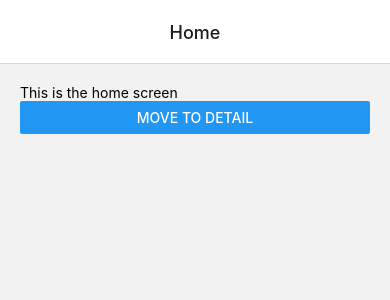
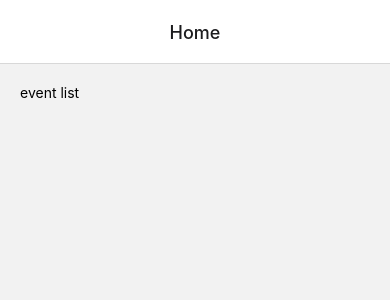
Before and after one commit to rypptc/events, a React Native app in the folder events-app/: screen /Home in a window 390 px wide. Shown: the top 300 px of the page. Built offline with nearby package versions, Linux system fonts and the light colour scheme.

Commit message:
add data folder and dummy data, add components events folders, add event item and event list templates

```diff
--- /dev/null
+++ b/events-app/components/events/event-list.js
@@ -0,0 +1,11 @@
+import { Text, View } from "react-native";
+
+const EventList = () => {
+  return (
+    <View>
+      <Text>event list</Text>
+    </View>
+  );
+}
+
+export default EventList;
--- a/events-app/screens/home-screen.js
+++ b/events-app/screens/home-screen.js
@@ -1,12 +1,12 @@
 import { useNavigation } from "@react-navigation/native";
 import { View, Text, StyleSheet, Button } from "react-native";
+import EventList from "../components/events/event-list";
 
 const HomeScreen = () => {
   const navigation = useNavigation();
   return (
     <View style={styles.screen}>
-      <Text>This is the home screen</Text>
-      <Button title="move to detail" onPress={() => navigation.navigate("Event")} />
+      <EventList />
     </View>
   );
 }
```
Also changed, not shown: events-app/data/dummy.js (added, +14 -0 lines), events-app/components/events/event-item.js (added).
